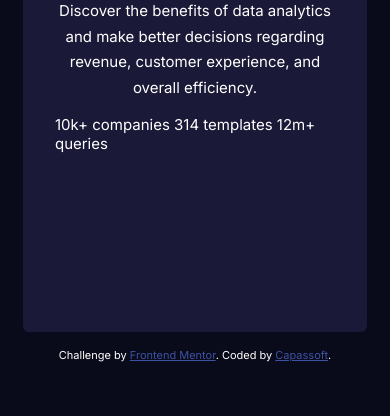
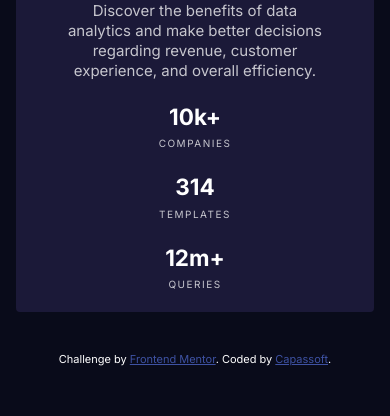
Before and after one commit to Guarito/stats-preview-card, a plain HTML site: page index.html in a window 390 px wide. Shown: the part 428-844 px from the top of the page. Drawn offline with nearby package versions, Linux system fonts and the light colour scheme.

Commit message:
Normalize y Mobile

```diff
--- a/index.html
+++ b/index.html
@@ -9,7 +9,7 @@
             rel="icon"
             type="image/png"
             sizes="32x32"
-            href="./images/favicon-32x32.png"
+            href="./assets/favicon-32x32.png"
         />
 
         <link rel="preconnect" href="https://fonts.gstatic.com" />
@@ -21,6 +21,12 @@
         <link
             href="https://fonts.googleapis.com/css2?family=Lexend+Deca&display=swap"
             rel="stylesheet"
+        />
+        <link
+            rel="stylesheet"
+            href="https://cdnjs.cloudflare.com/ajax/libs/normalize/8.0.1/normalize.min.css"
+            integrity="sha512-NhSC1YmyruXifcj/KFRWoC561YpHpc5Jtzgvbuzx5VozKpWvQ+4nXhPdFgmx8xqexRcpAglTj9sIBWINXa8x5w=="
+            crossorigin="anonymous"
         />
         <link rel="stylesheet" href="styles.css" />
 
@@ -43,16 +49,29 @@
                 <div class="card__image--overlay"></div>
             </div>
             <div class="card__text">
-                <strong class="card__title">
+                <h1 class="card__title">
                     Get <span class="card__title--span">insights</span> that
                     help your business grow.
-                </strong>
+                </h1>
                 <p class="card__paragraph">
-                    Discover the benefits of data analytics and make better
-                    decisions regarding revenue, customer experience, and
-                    overall efficiency.
+                    Discover the benefits of data <br />
+                    analytics and make better decisions regarding revenue,
+                    customer <br />experience, and overall efficiency.
                 </p>
-                10k+ companies 314 templates 12m+ queries
+                <div class="card__footer">
+                    <div class="card__footer--item">
+                        <h2 class="item__title">10k+</h2>
+                        <p class="item__description">companies</p>
+                    </div>
+                    <div class="card__footer--item">
+                        <h2 class="item__title">314</h2>
+                        <p class="item__description">templates</p>
+                    </div>
+                    <div class="card__footer--item">
+                        <h2 class="item__title">12m+</h2>
+                        <p class="item__description">queries</p>
+                    </div>
+                </div>
             </div>
         </div>
 
--- a/styles.css
+++ b/styles.css
@@ -1,5 +1,5 @@
 /*Global*/
-* {
+:root {
     /*-----------Colors----------*/
     /*----------Primary----------*/
     --VeryDarkBlue: hsl(233, 47%, 7%);
@@ -12,11 +12,26 @@
     --TransparentWhite2: hsla(0, 0%, 100%, 0.6);
 }
 
+html {
+    box-sizing: border-box;
+    font-size: 62.5%;
+}
+
+*,
+*:before,
+*:after {
+    box-sizing: inherit;
+}
+
 body {
     font-family: "Inter";
-    font-size: 15px;
+    font-size: 1.5rem;
+    line-height: 1.5;
     background-color: var(--VeryDarkBlue);
     color: var(--White);
+}
+p {
+    margin: 0;
 }
 
 .attribution {
@@ -30,8 +45,8 @@ body {
 .containerCard {
     background-color: var(--DarkDesaturatedBlue);
     width: 92%;
-    height: 80vh;
-    margin: 10vh auto 1rem auto;
+    height: auto;
+    margin: 10% auto;
     border-radius: 0.4rem;
 }
 .card__image {
@@ -45,7 +60,7 @@ body {
 .card__image--overlay {
     position: absolute;
     top: 0;
-    height: calc(100% - 0.25rem);
+    height: calc(100% - 0.6rem);
     width: 100%;
     background-color: var(--SoftViolet);
     filter: opacity(0.5) brightness(0.4) saturate(3.5);
@@ -54,12 +69,38 @@ body {
 
 .card__text {
     padding: 2rem;
+    text-align: center;
+}
+
+.card__title {
+    line-height: 3rem;
 }
 
 .card__title--span {
     color: var(--SoftViolet);
 }
 .card__paragraph {
-    text-align: center;
-    line-height: 1.6rem;
+    color: var(--TransparentWhite);
+    /* text-align: center; */
+    font-size: 1.5rem;
+    line-height: 2rem;
+    margin: 0;
 }
+.card__footer {
+    display: grid;
+}
+.card__footer--item {
+    display: flex;
+    flex-direction: column;
+    align-items: center;
+    justify-content: center;
+}
+.card__footer--item .item__title {
+    margin-bottom: 0.3rem;
+}
+.card__footer--item .item__description {
+    color: var(--TransparentWhite);
+    font-size: 1rem;
+    text-transform: uppercase;
+    letter-spacing: 0.15rem;
+}
```
